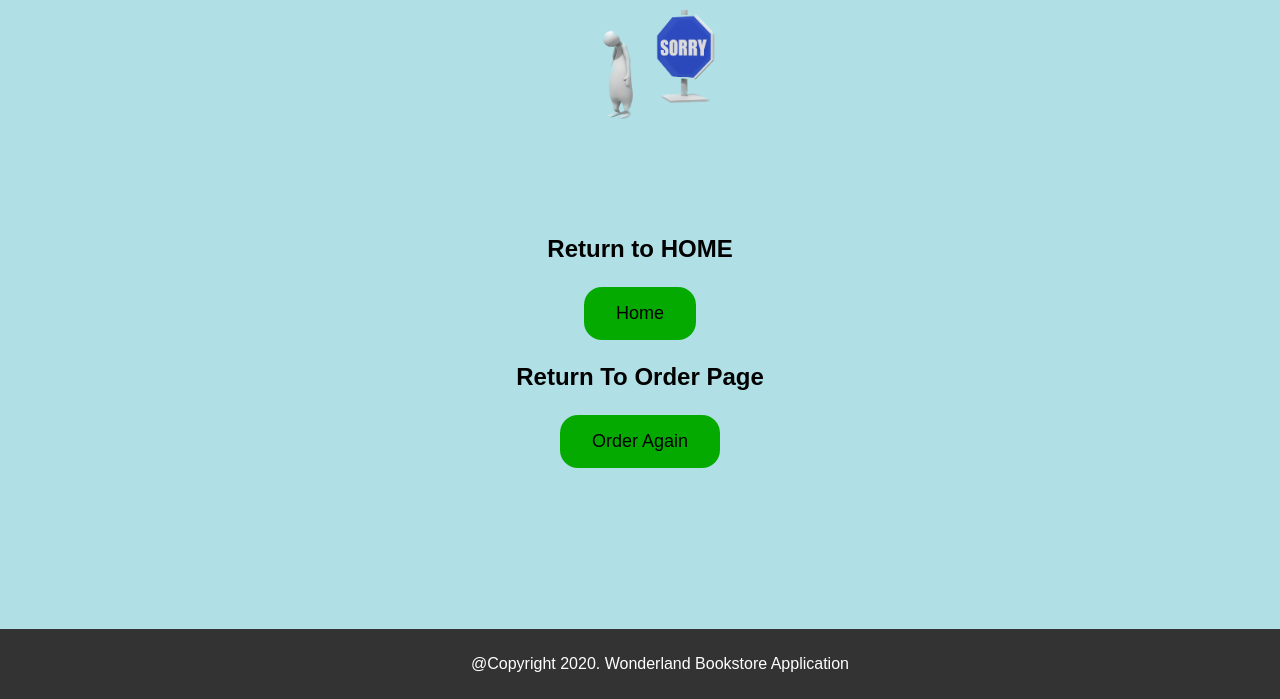
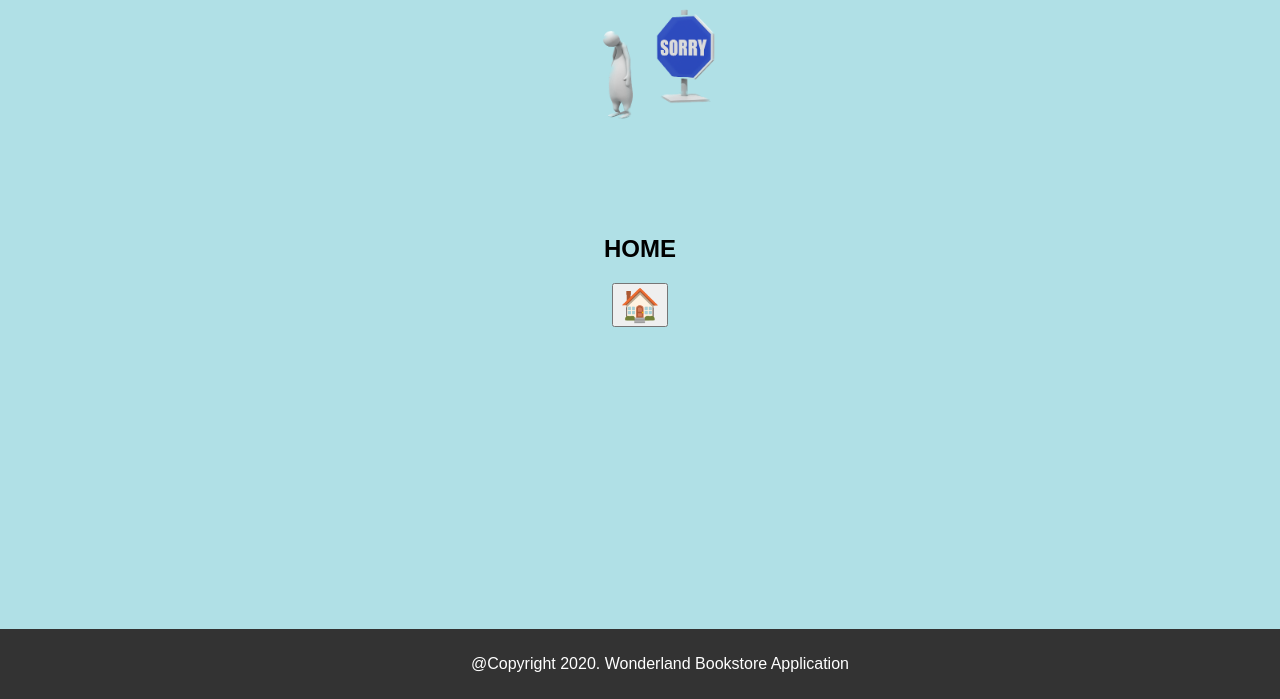
Before and after one commit to chelongar/EDA-OrchestrationTopology, a Flask app: template services/flask_service/falsk_app/templates/order_report_failure.html in a window 1280 px wide. Shown: the part 101-800 px from the top of the page. Run offline with Flask 3, Linux system fonts and the light colour scheme; the template is opened without the code that fills it: most values are stand-ins (such as "Sample title", 1, 10 or a date in 2020).

Commit message:
cleanup: return to home is removed from order failure page. icon size modified.
Signed-off-by: Masoud Chelongar <masoud.chelongar@yahoo.com>

```diff
--- a/services/flask_service/falsk_app/templates/order_report_failure.html
+++ b/services/flask_service/falsk_app/templates/order_report_failure.html
@@ -23,12 +23,9 @@
             <div>
                 <form method="POST">
                     <br>
-                    <h2> Return to HOME </h2>
-                    <input type="submit" name="return_home" value="Home" size="40">
-                </form>
-                <form method="POST">
-                    <h2> Return To Order Page </h2>
-                    <input type="submit" name="return_to_order" value="Order Again" size="40">
+                    <h2> HOME </h2>
+                    <style> .home-icon {font-size: 2em;} </style>
+                    <button type="submit" name="return_home" value="Home" class="home-icon">&#127968;</button>
                 </form>
                 {% endblock %}
             </div>
```
